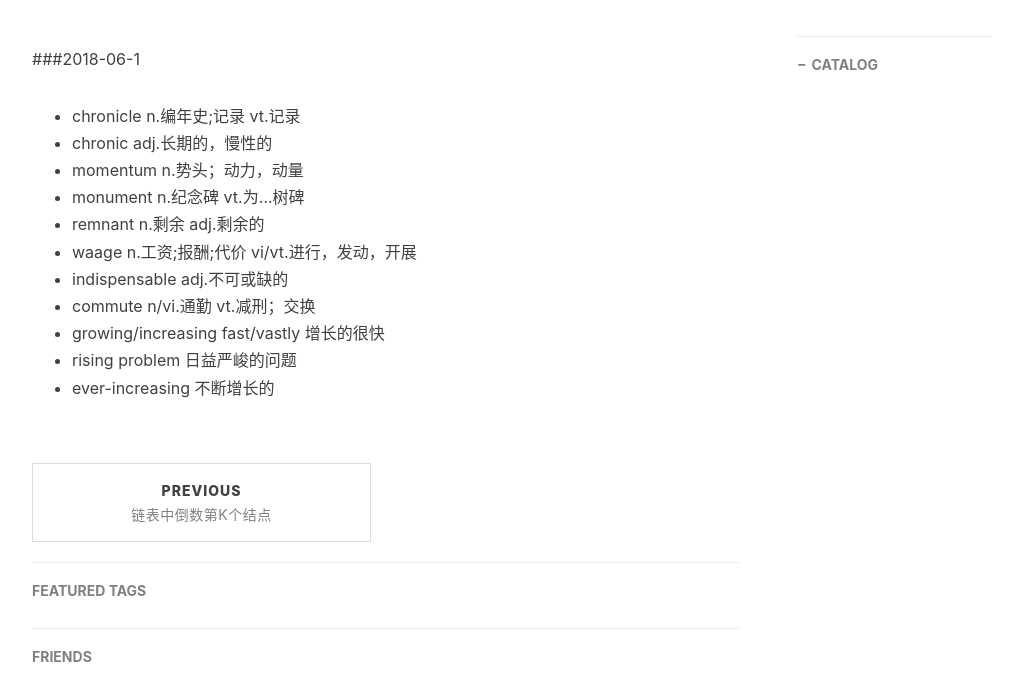
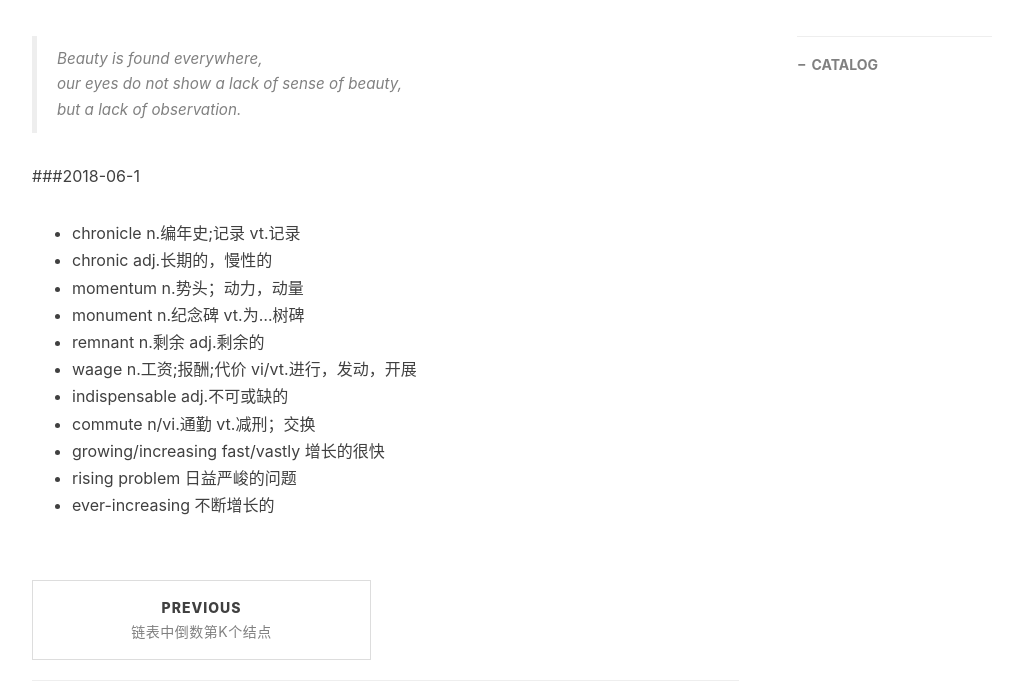
Before and after one commit to longzzzz/longzzzz.github.io, a Jekyll site: the page built from _posts/2019-12-02-六级18年6月第一套.md, in a window 1280 px wide and 900 px high, scrolled down 316 px, cut to the strip 211-900 px from the top of the window. Shown: the whole strip, without its empty margins (233-1256 px from the left). Built offline with Jekyll 4.4.1, drawn with Linux system fonts in a browser that asks for light colours; nearby versions of some CDN libraries; comment, search, counter and statistics services are not loaded.

Commit message:
Update 2019-12-02-六级18年6月第一套.md

```diff
--- a/_posts/2019-12-02-六级18年6月第一套.md
+++ b/_posts/2019-12-02-六级18年6月第一套.md
@@ -9,6 +9,10 @@ catalog: true 						# 是否归档
 tags:								#标签
     - study
 ---
+
+>Beauty is found everywhere,
+>our eyes do not show a lack of sense of beauty,
+>but a lack of observation.
 
 ###2018-06-1
 
```
